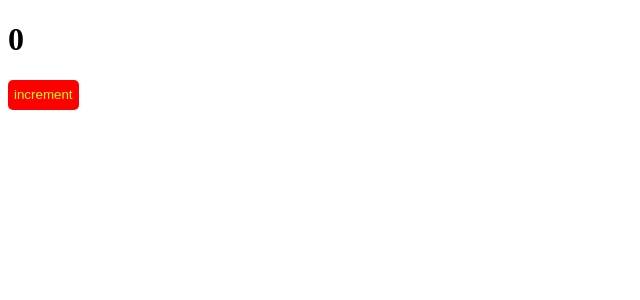
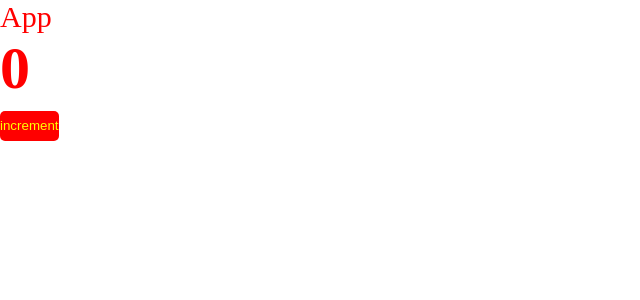
Before and after one commit to alexandru997/Learning, a React app: page / in a window 1280 px wide. Shown: the top 300 px of the page, without its empty margins (0-640 px from the left). Built offline with nearby package versions, Linux system fonts and the light colour scheme.

Commit message:
add miniCssExtractPlugin, and setup css modules

```diff
--- /dev/null
+++ b/src/App.tsx
@@ -0,0 +1,12 @@
+import React from 'react';
+import {Counter} from "./components/Counter";
+import './index.scss';
+
+export const App = () => {
+    return (
+        <div className='app'>
+            <span className='app'>App</span>
+            <Counter/>
+        </div>
+    );
+};
--- a/src/components/Counter.scss
+++ b/src/components/Counter.module.scss
@@ -1,4 +1,4 @@
-button {
+.button {
     background-color: red;
     color: yellow;
     border: none;
@@ -6,7 +6,7 @@
     height: 30px;
     cursor: pointer;
 }
-button:hover{
+.button:hover{
     background-color: black;
     color: white;
 }
--- a/src/components/Counter.tsx
+++ b/src/components/Counter.tsx
@@ -1,5 +1,5 @@
 import React, {useState} from 'react';
-import './Counter.scss';
+import classes from './Counter.module.scss';
 
 export const Counter = () => {
     const [count, setCount] = useState(0)
@@ -9,7 +9,7 @@
     return (
         <div>
             <h1>{count}</h1>
-            <button onClick={handleCount}>increment</button>
+            <button className={classes.button} onClick={handleCount}>increment</button>
         </div>
     );
 };
--- /dev/null
+++ b/src/index.scss
@@ -0,0 +1,9 @@
+*{
+  margin: 0;
+  padding: 0;
+  box-sizing: border-box;
+}
+.app{
+  font-size: 30px;
+  color: red;
+}
--- a/src/index.tsx
+++ b/src/index.tsx
@@ -1,12 +1,8 @@
 import {render} from "react-dom";
-import {Counter} from "./components/Counter";
-
-
+import {App} from "./App";
 
 
 render(
-    <div>
-        <Counter/>
-    </div>,
+    <App/>,
     document.getElementById('root')
 )
```
Also changed, not shown: src/globa.d.ts (added, +8 -0 lines), 3 other files (tests, documents, lock files or other folders).
